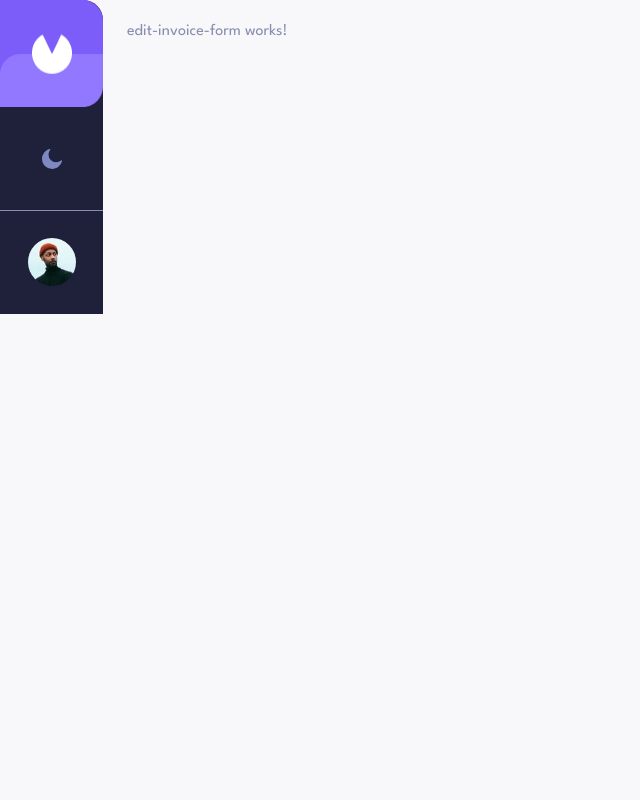
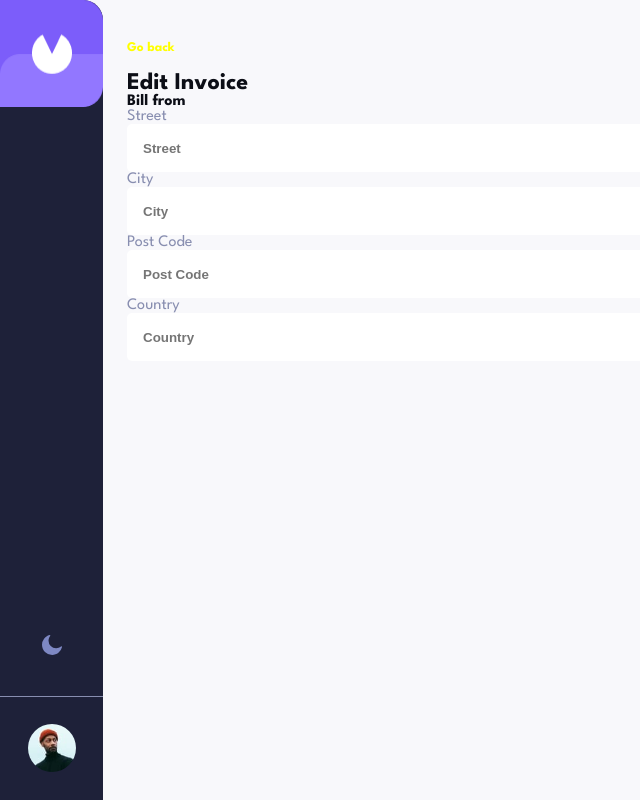
Before and after one commit to rougemeister/angular-invoice-app, an Angular app: page /edit-invoice-details/1 in a window 1280 px wide. Shown: the whole page, without its empty margins (0-640 px from the left). Built offline with nearby package versions, Linux system fonts and the light colour scheme.

Commit message:
Added forms

```diff
--- a/src/app/app.component.scss
+++ b/src/app/app.component.scss
@@ -2,13 +2,10 @@
 
 
 .main-container {
-    // height: 100vh;
+    height: 100vh;
     @include flex(column);
 }
 
-.page {
-    padding: 24px;
-}
 
 
 @media screen and (min-width: 1024px) {
--- a/src/app/features/edit-invoice-form/edit-invoice-form.component.html
+++ b/src/app/features/edit-invoice-form/edit-invoice-form.component.html
@@ -1 +1,30 @@
-<p>edit-invoice-form works!</p>
+<div class="edit-invoice-container">
+    <button class="btn">Go back</button>
+    <div>
+        <h2>Edit Invoice</h2>
+    </div>
+    <form action="">
+        <div class="sender-details">
+            <h4>Bill from </h4>
+            <div class="sender-address-wrapper">
+                <div class="sender-address">
+                    <label for="sender-street">Street</label>
+                    <input type="text" id="sender-street" name="sender-street" placeholder="Street">
+                </div>
+                <div class="sender-address">
+                    <label for="sender-city">City</label>
+                    <input type="text" id="sender-city" name="sender-city" placeholder="City">
+                </div>
+                <div class="sender-address">
+                    <label for="sender-postcode">Post Code</label>
+                    <input type="text" id="sender-postcode" name="sender-postcode" placeholder="Post Code">
+                </div>
+                <div class="sender-address">
+                    <label for="sender-country">Country</label>
+                    <input type="text" id="sender-country" name="sender-country" placeholder="Country">
+                </div>
+            </div>
+        </div>
+
+    </form>
+</div>
--- a/src/app/features/edit-invoice-form/edit-invoice-form.component.scss
+++ b/src/app/features/edit-invoice-form/edit-invoice-form.component.scss
@@ -0,0 +1,9 @@
+.btn {
+    background-color: transparent;
+    color: yellow;
+}
+
+.edit-invoice-container {
+    padding: 24px;
+    width: 100%;
+}
--- a/src/app/features/invoice-details/invoice-details.component.html
+++ b/src/app/features/invoice-details/invoice-details.component.html
@@ -1,5 +1,4 @@
 <div class="invoice-details-container">
-
     <button class="back-button" (click)="goBack()">
         <img src="../../../assets/images/icon-arrow-left.svg" alt="back arrow">
         <h4>Go back</h4>
@@ -13,7 +12,26 @@
     }@else if (invoice?.status === 'draft') {
         <div class="status draft"><div class="round draft"></div>Draft</div>
     }
+
     </div>
+    <div class="status-container desktop">
+        <div class="status-wrapper">
+            <p>Status</p>
+            @if(invoice?.status === 'paid'){
+             <div class="status paid"><div class="round paid"></div>Paid</div>
+         }@else if (invoice?.status === 'pending') {
+             <div class="status pending"><div class="round pending"></div>Pending</div>
+         }@else if (invoice?.status === 'draft') {
+             <div class="status draft"><div class="round draft"></div>Draft</div>
+         }
+        </div>
+
+     <div class="buttons">
+        <app-edit-button/>
+        <app-delete-button/>
+        <app-mark-as-paid/>
+     </div>
+     </div>
     <div class="invoice-details">
         <div class="invoice-details-desc">
             <div class="sender-details">
@@ -67,3 +85,9 @@
 
         </div>
 </div>
+</div>
+<footer>
+    <app-edit-button [invoiceId]="invoiceId || ''"/>
+    <app-delete-button/>
+    <app-mark-as-paid/>
+</footer>
--- a/src/app/features/invoice-details/invoice-details.component.scss
+++ b/src/app/features/invoice-details/invoice-details.component.scss
@@ -2,6 +2,7 @@
 @use '../../../assets/styles/partials/mixins' as *;
 
 .invoice-details-container {
+    padding: 24px;
     height: 100%;
     @include flex (column, center, start, nowrap, 16px);
     button {
@@ -11,6 +12,10 @@
         margin-bottom: 16px;
         @include flex(row, center, center, nowrap, 28px);
 
+    }
+
+    .status-container.desktop {
+        display: none;
     }
 
     .status-container {
@@ -86,3 +91,35 @@
 
 
 }
+
+
+footer {
+    width: 100%;
+    height: 91px;
+    @include flex(row, center, center, nowrap, 8px);
+
+}
+
+@media screen and (min-width: 768px) {
+    .invoice-details-container{
+
+    .status-container.desktop {
+        display: flex;
+    }
+
+    .status-container {
+        display: none
+    }
+
+    .status-wrapper{
+        @include flex(row, center, center, nowrap, 16px);
+    }
+    .buttons {
+        @include flex(row, center, center, nowrap, 8px);
+    }
+}
+   footer {
+    display: none;
+   }
+
+}
--- a/src/styles.scss
+++ b/src/styles.scss
@@ -23,7 +23,9 @@
 .invoice,
 .status-container,
 .invoice-details,
-.filter-options {
+.filter-options,
+footer,
+input {
     background-color: $white;
 }
 h1, h2, h3, h4 {
@@ -31,11 +33,27 @@
     color: $header-text;
 }
 
+input {
+    width: 100%;
+    height: 48px;
+    border: $gray-300;
+    border-radius: 5px;
+    padding: 16px;
+    font-weight: bold;
+    outline: none;
+}
+
+label {
+    margin-bottom: 10px;
+}
+
 button {
     font-family: $font-family-spartan;
     font-weight: $font-weight-bold;
     border: none;
+    height: 48px;
     border-radius: 100px;
+    color: $white;
 }
 
 .description {
@@ -58,7 +76,9 @@
     .status-container,
     .invoice-details,
     .payment-details,
-    .filter-options {
+    .filter-options,
+    footer,
+    input {
 
         background-color: $dark-100;
     }
```
Also changed, not shown: src/app/features/invoice-details/invoice-details.component.ts (+5 -2 lines).
